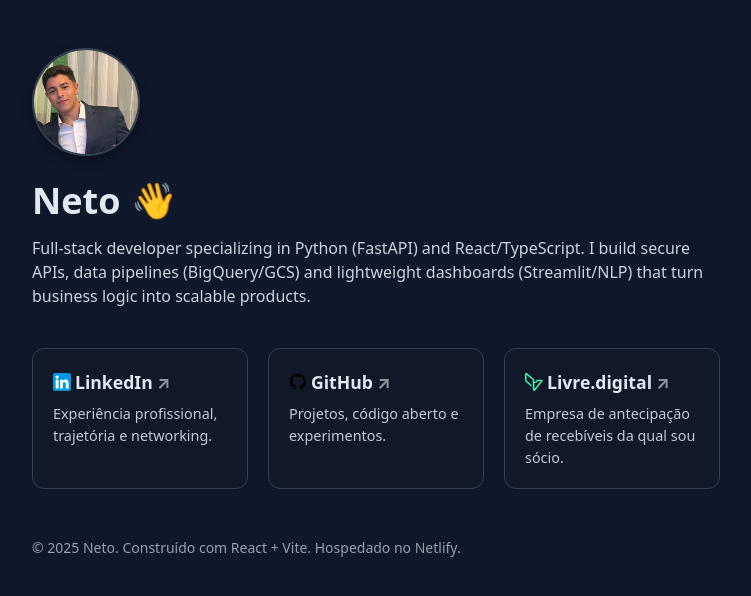
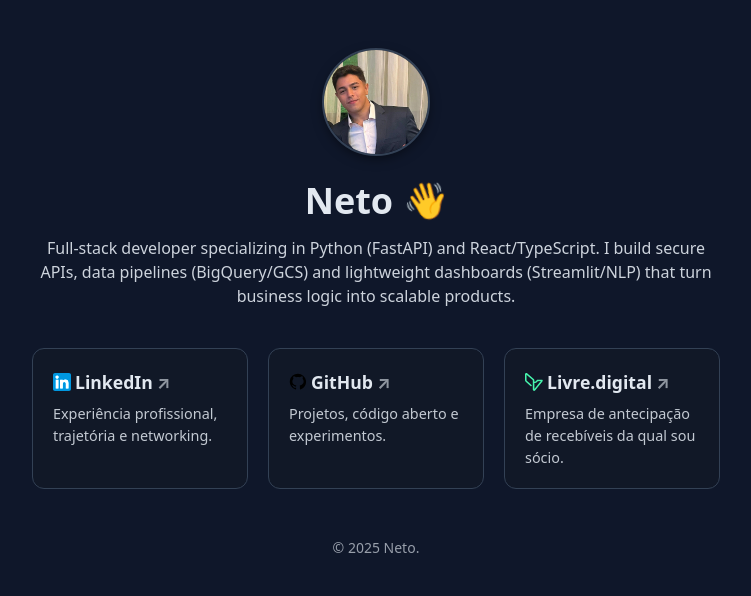
Before and after one commit to jnreis03/portfolio, a React (Vite) app: page / in a window 1280 px wide. Shown: the top 596 px of the page, without its empty margins (264-1015 px from the left). Built offline with nearby package versions, Linux system fonts and the light colour scheme.

Commit message:
style: centered layout

```diff
--- a/src/App.jsx
+++ b/src/App.jsx
@@ -1,13 +1,9 @@
-import React from 'react'
-// Imagens (adicione seus arquivos em src/assets/ e ajuste os nomes conforme necessário)
-// Exemplo esperado: profile.jpg / linkedin.svg / github.svg / livre.svg
 import profileImg from './assets/neto.jpeg'
 import linkedinIcon from './assets/linkedin.svg'
 import githubIcon from './assets/github.svg'
 import livreIcon from './assets/livre.svg'
 
 export default function App() {
-  // Assumindo nome completo para o portfolio; ajuste se quiser exibir apenas "Neto".
   const name = 'Neto'
 
   const links = [
@@ -71,7 +67,7 @@ export default function App() {
 
       <footer>
         <p>
-          © {new Date().getFullYear()} {name}. Construído com React + Vite. Hospedado no Netlify.
+          © {new Date().getFullYear()} {name}.
         </p>
       </footer>
     </main>
--- a/src/styles.css
+++ b/src/styles.css
@@ -8,10 +8,10 @@ header p { margin: 0 0 24px; opacity: .9; }
 .card { background: #111827; border: 1px solid #334155; padding: 20px; border-radius: 12px; }
 button { padding: 10px 16px; border-radius: 10px; border: 1px solid #475569; background: #1f2937; color: #e2e8f0; cursor: pointer; }
 button:hover { filter: brightness(1.1); }
-footer { margin-top: 48px; opacity: .65; font-size: .875rem; }
+footer { margin-top: 48px; opacity: .65; font-size: .875rem; text-align: center; }
 
 /* Portfolio adjustments */
-.hero { margin-bottom: 40px; }
+.hero { margin-bottom: 40px; text-align: center; }
 .tagline a { text-decoration: underline; text-underline-offset: 3px; }
 
 .cards-grid { display: grid; gap: 20px; grid-template-columns: repeat(auto-fit, minmax(200px, 1fr)); }
@@ -29,12 +29,28 @@ footer { margin-top: 48px; opacity: .65; font-size: .875rem; }
 @keyframes wave { 0%, 60%, 100% { transform: rotate(0deg); } 10% { transform: rotate(14deg); } 20% { transform: rotate(-8deg);} 30% { transform: rotate(14deg);} 40% { transform: rotate(-4deg);} 50% { transform: rotate(10deg);} }
 
 /* Profile photo */
-.profile-wrapper { width: 108px; height: 108px; border-radius: 50%; overflow: hidden; border: 2px solid #334155; margin-bottom: 18px; box-shadow: 0 4px 12px -2px rgba(0,0,0,.5); }
+.profile-wrapper { width: 108px; height: 108px; border-radius: 50%; overflow: hidden; border: 2px solid #334155; margin: 0 auto 18px; box-shadow: 0 4px 12px -2px rgba(0,0,0,.5); position: relative; transition: transform .45s cubic-bezier(.4,.1,.2,1), box-shadow .45s; }
+.profile-wrapper::after { content: ""; position: absolute; inset: 0; border-radius: 50%; padding: 2px; background: linear-gradient(135deg,#6366f1,#06b6d4,#10b981); -webkit-mask: linear-gradient(#000 0 0) content-box, linear-gradient(#000 0 0); mask: linear-gradient(#000 0 0) content-box, linear-gradient(#000 0 0); -webkit-mask-composite: xor; mask-composite: exclude; opacity: 0; transition: opacity .45s; }
+.profile-wrapper:hover { transform: scale(1.05) rotate(-1.5deg); box-shadow: 0 6px 20px -4px rgba(0,0,0,.65); }
+.profile-wrapper:hover::after { opacity: 1; }
+.profile-photo { transition: filter .45s, transform .45s; }
+.profile-wrapper:hover .profile-photo { filter: brightness(1.08) contrast(1.05) saturate(1.15); transform: scale(1.08); }
+
+/* Hover effect on name */
+.hero h1 { transition: color .4s, text-shadow .4s, transform .4s; }
+.hero h1:hover { color: #38bdf8; text-shadow: 0 2px 12px rgba(56,189,248,.35); transform: translateY(-2px); }
+.hero h1:active { transform: translateY(0); }
+
+@media (prefers-reduced-motion: reduce) {
+	.profile-wrapper,
+	.profile-photo,
+	.hero h1 { transition: none; }
+	.profile-wrapper:hover { transform: none; }
+	.profile-wrapper:hover .profile-photo { transform: none; }
+}
 .profile-photo { width: 100%; height: 100%; object-fit: cover; display: block; }
 
 /* Icons inside cards */
 .icon { width: 18px; height: 18px; display: inline-block; filter: brightness(1.2); }
 
-@media (min-width: 640px) {
-	.hero { text-align: left; }
-}
+/* Removed media query that left-aligned hero on larger screens to keep everything centered */
```
